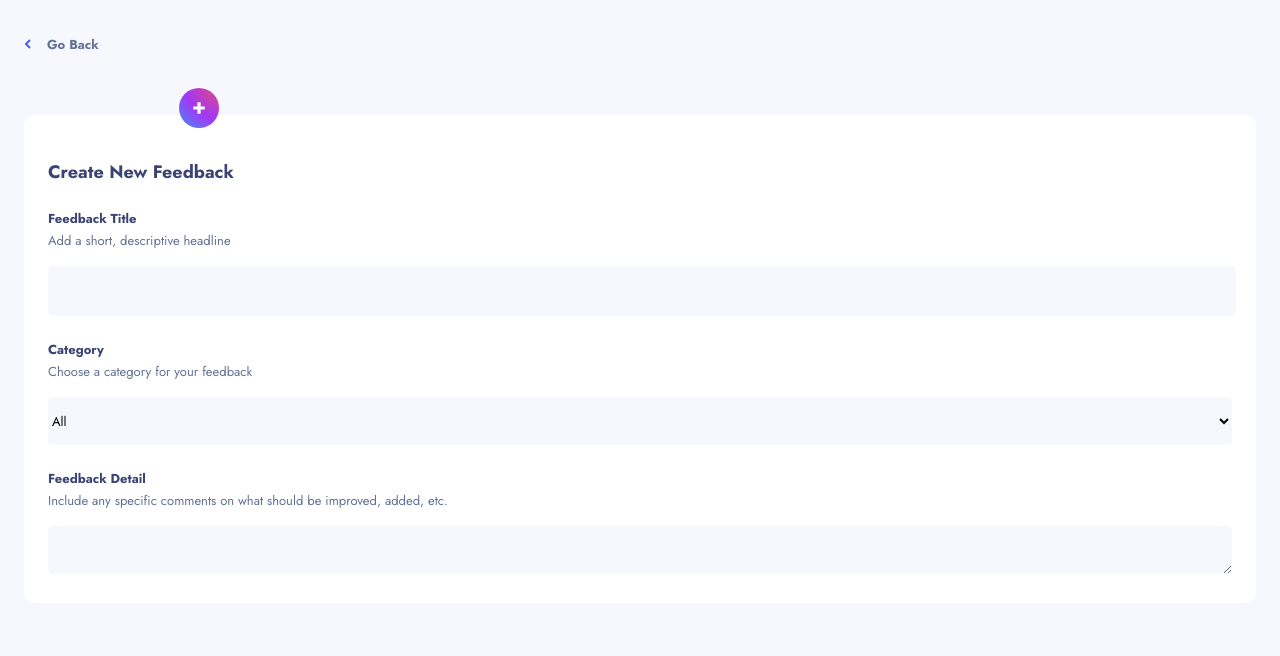
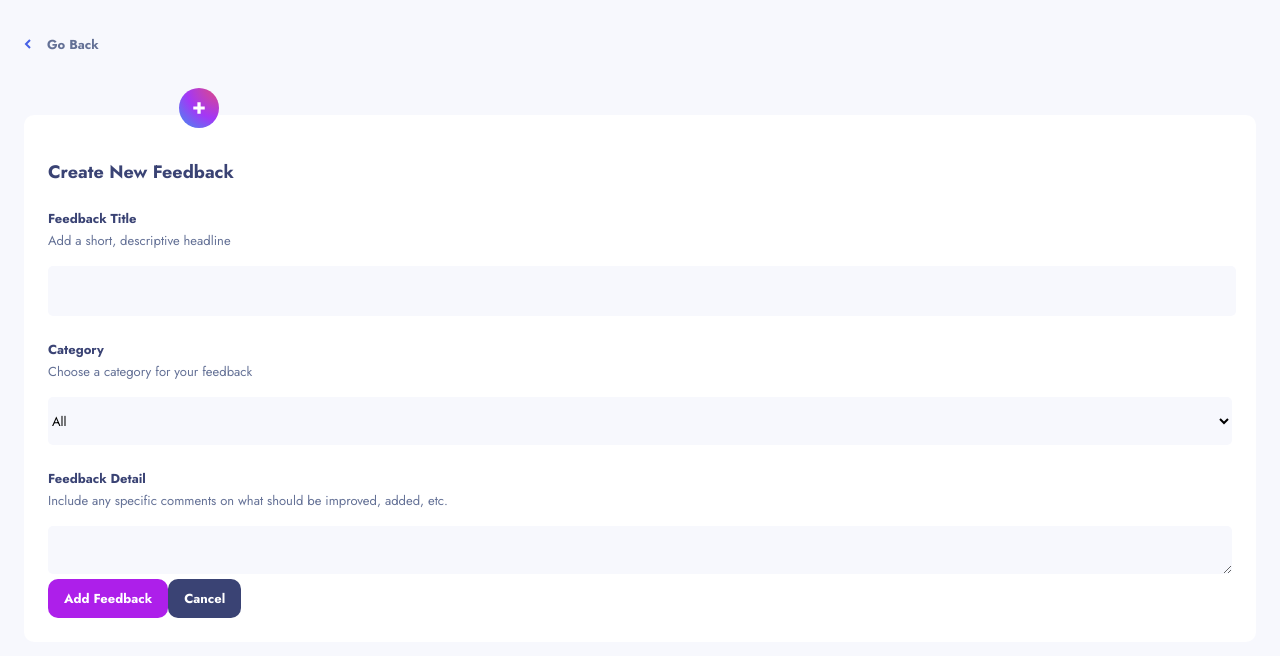
Before and after one commit to ErriGarcia/product-feedback-app, an Angular app in the folder product-feedback-app/: page / in a window 1280 px wide. Both pictures are taken after a click on the button "+ Add Feedback". Shown: the top 656 px of the page. Built offline with nearby package versions, Linux system fonts and the light colour scheme.

Commit message:
feat: add style to buttons

```diff
--- a/product-feedback-app/src/app/add-feedback/add-feedback.component.html
+++ b/product-feedback-app/src/app/add-feedback/add-feedback.component.html
@@ -8,19 +8,33 @@
         <img class="container-card_img" src="../../assets/shared/icon-new-feedback.svg" alt="">
         <form>
             <h2 class="container-card_title">{{ title }}</h2>
+
+            <!-- Input component -->
             <app-input
                 [label]="labelInput"
                 [description]="descriptionInput"
             ></app-input>
+
+            <!-- Select component -->
             <app-select
                 [label]="labelCategory"
                 [description]="descriptionCategory"
                 [options]="categories"
             ></app-select>
+
+            <!-- Textarea component -->
             <app-textarea
                 [label]="labelTextarea"
                 [description]="descriptionTextarea"
             ></app-textarea>
+
+            <!-- Buttons -->
+            <app-button
+            [text]="addFeedbackButton"
+            ></app-button>
+            <app-button
+            [text]="cancelButton"
+            ></app-button>
         </form>
     </div>
 </main>
--- a/product-feedback-app/src/app/add-feedback/add-feedback.component.ts
+++ b/product-feedback-app/src/app/add-feedback/add-feedback.component.ts
@@ -3,11 +3,12 @@ import { InputComponent } from '../core/shared/components/input/input.component'
 import { RouterLink } from '@angular/router';
 import { SelectComponent } from '../core/shared/components/select/select.component';
 import { TextareaComponent } from '../core/shared/components/textarea/textarea.component';
+import { ButtonComponent } from '../core/shared/components/button/button.component';
 
 @Component({
   selector: 'app-add-feedback',
   standalone: true,
-  imports: [InputComponent, RouterLink, SelectComponent, TextareaComponent],
+  imports: [InputComponent, RouterLink, SelectComponent, TextareaComponent, ButtonComponent],
   templateUrl: './add-feedback.component.html',
   styleUrl: './add-feedback.component.scss'
 })
@@ -19,6 +20,8 @@ export class AddFeedbackComponent {
   descriptionCategory: string = 'Choose a category for your feedback';
   labelTextarea: string = 'Feedback Detail';
   descriptionTextarea: string = 'Include any specific comments on what should be improved, added, etc.';
+  addFeedbackButton: string = 'Add Feedback';
+  cancelButton: string = 'Cancel'
 
   categories: any[] = [
     {id: 1, name: 'All'},
--- a/product-feedback-app/src/styles/base/_buttons.scss
+++ b/product-feedback-app/src/styles/base/_buttons.scss
@@ -1,6 +1,9 @@
+// TODO: group same styles to mixin
+// TODO: add style when hover, focus, disabled
 .primary-button {
     background-color: $violet;
     font-size: 13px;
+    color: $white;
     font-weight: 700;
     padding: 10px 16px;
     border-radius: 10px;
@@ -9,6 +12,16 @@
 .secondary-button {
     background-color: $gray-extra-dark;
     font-size: 13px;
+    color: $white;
+    font-weight: 700;
+    padding: 10px 16px;
+    border-radius: 10px;
+}
+
+.tertiary-button {
+    background-color: $blue;
+    font-size: 13px;
+    color: $white;
     font-weight: 700;
     padding: 10px 16px;
     border-radius: 10px;
@@ -17,6 +30,7 @@
 .warning-button {
     background-color: $red;
     font-size: 13px;
+    color: $white;
     font-weight: 700;
     padding: 10px 16px;
     border-radius: 10px;
```
